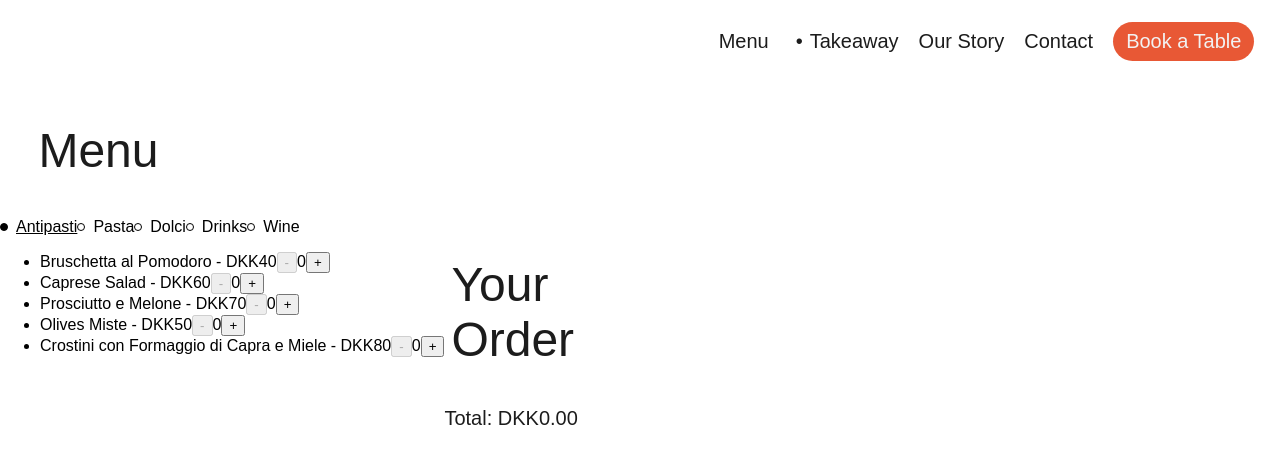
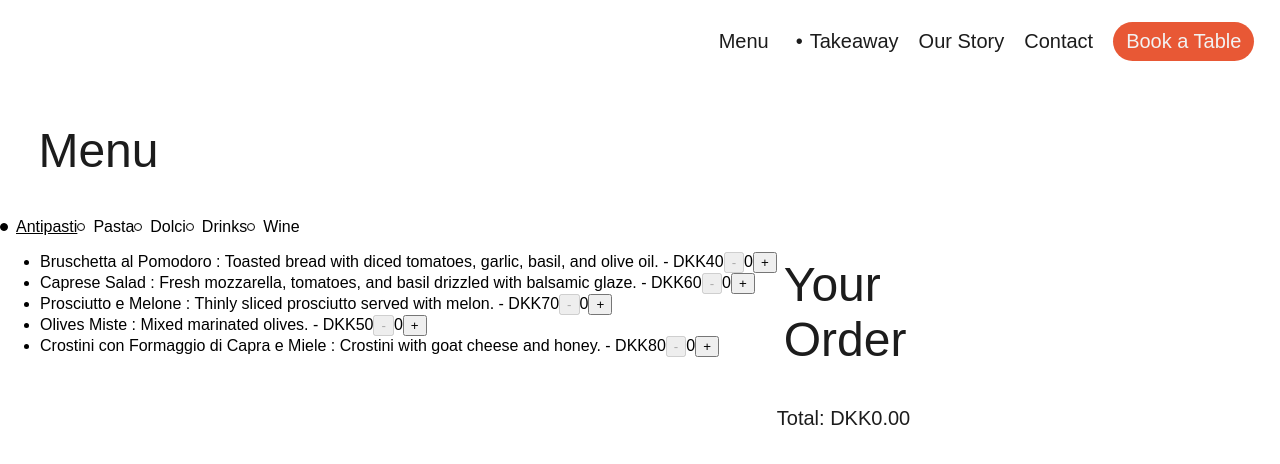
Before and after one commit to ozolinala/capanna74, a Next.js app: page /takeaway in a window 1280 px wide. Shown: the top 464 px of the page. Built offline with nearby package versions, Linux system fonts and the light colour scheme.

Commit message:
item description added

```diff
--- a/src/components/TakeawayItem.js
+++ b/src/components/TakeawayItem.js
@@ -24,7 +24,7 @@ const TakeawayItem = ({ item, onAddToCart }) => {
   return (
     <li>
       <span>
-        {item.name} - DKK{item.price}
+        {item.name} : {item.description} - DKK{item.price}
       </span>
       <button onClick={handleRemoveClick} disabled={quantity === 0}>
         -
--- a/src/components/TakeawayList.js
+++ b/src/components/TakeawayList.js
@@ -1,7 +1,7 @@
 import React, { useState } from "react";
 import TakeawayItem from "./TakeawayItem";
 
-const MenuItem = ({ item, onAddToCart }) => {
+const TakeawayList = ({ items, onAddToCart }) => {
   const [quantity, setQuantity] = useState(0);
 
   const handleAddClick = () => {
@@ -15,20 +15,6 @@ const MenuItem = ({ item, onAddToCart }) => {
       onAddToCart({ ...item, quantity: quantity - 1 });
     }
   };
-
-  return (
-    <li>
-      <span>
-        {item.name} - ${item.price}
-      </span>
-      <button onClick={handleRemoveClick}>-</button>
-      <span>{quantity}</span>
-      <button onClick={handleAddClick}>+</button>
-    </li>
-  );
-};
-
-const TakeawayList = ({ items, onAddToCart }) => {
   return (
     <ul>
       {items.map((item) => (
```
